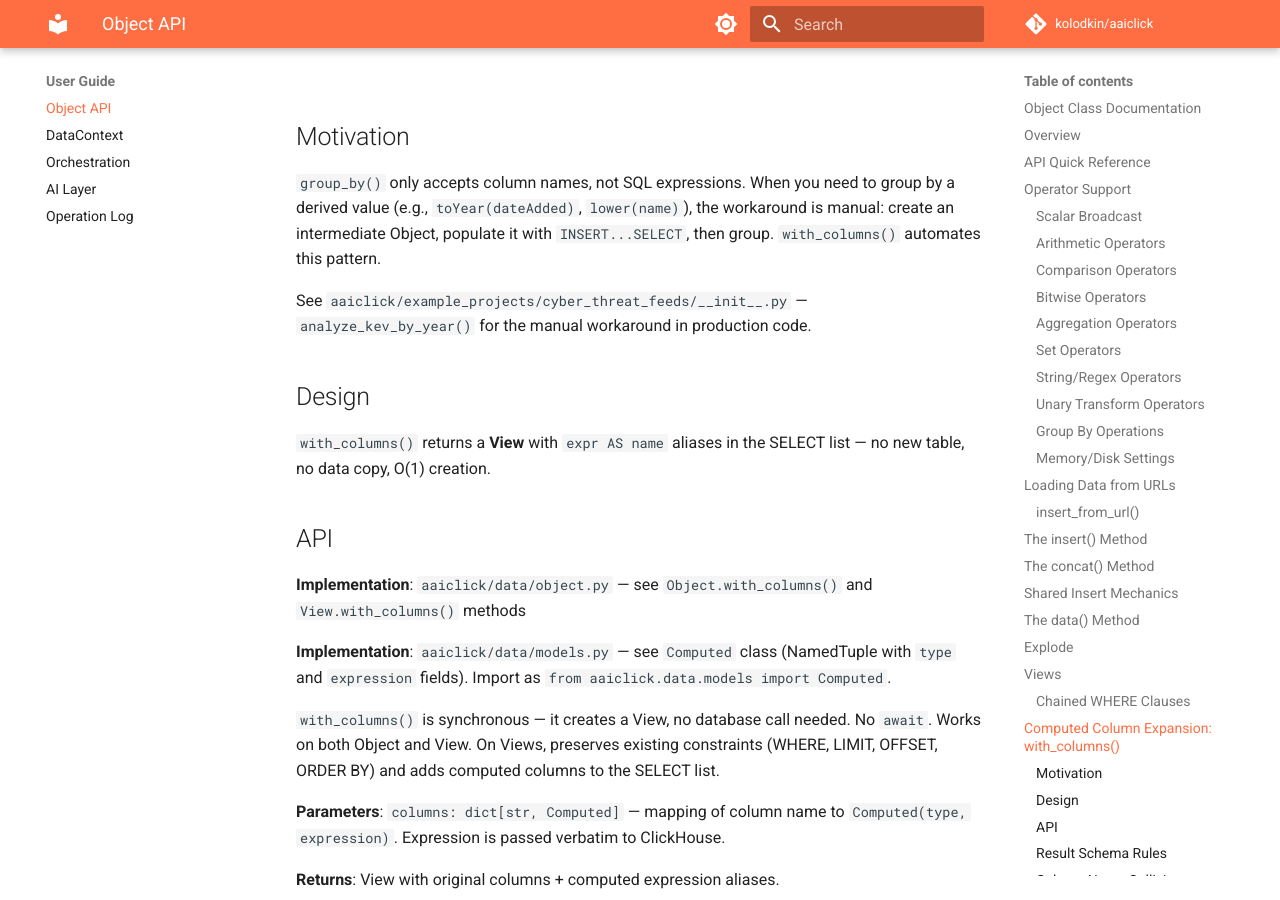
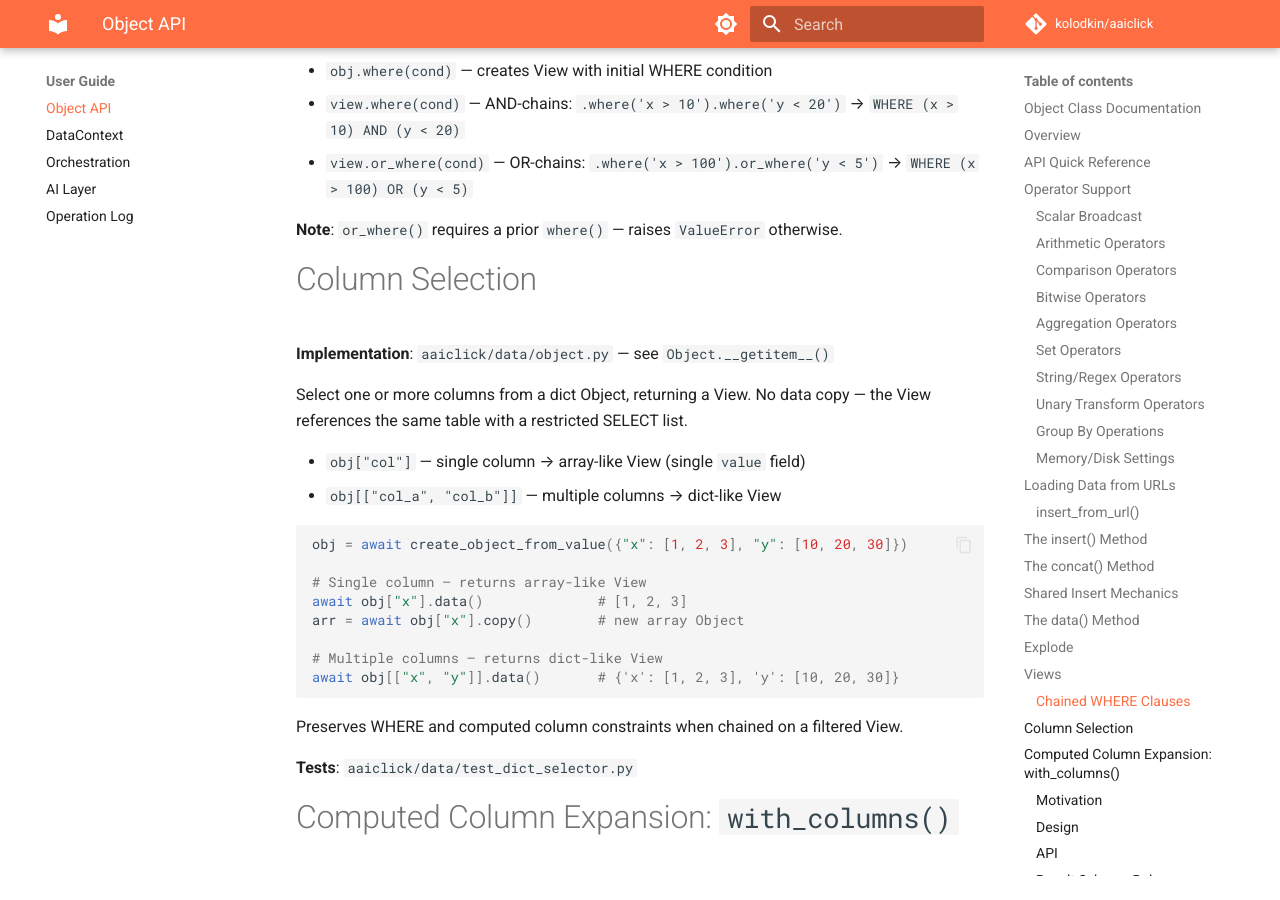
Before and after one commit to kolodkin/aaiclick, an MkDocs documentation site: the page built from docs/object.md, in a window 1280 px wide and 900 px high, scrolled down 10393 px. Built offline with MkDocs 1.6.1 and Material for MkDocs 9.7.7, drawn with Linux system fonts in a browser that asks for light colours; comment, search, counter and statistics services are not loaded; some of the changed text lies outside the part shown.

Commit message:
docs: update object.md API Quick Reference table
Add missing entries: copy(), column selection (obj[key]/obj[[keys]]),
group_by().any() and group_by().group_array_distinct(). Add Column
Selection and copy() sections with examples and test file references.

````diff
--- a/docs/object.md
+++ b/docs/object.md
@@ -33,13 +33,17 @@ For context management, deployment modes, table schemas, data types, lifecycle t
 | `.abs()`, `.log2()`, `.sqrt()`                              | Unary Transforms  | Math functions → new Object                  | [Unary Transform Operators](#unary-transform-operators)                         |
 | `.group_by(keys).sum(col)` etc.                             | Group By          | Aggregation with GROUP BY + optional HAVING  | [Group By Operations](#group-by-operations)                                     |
 | `.group_by(keys).agg({col: op})`                            | Group By          | Multiple aggregations in one pass            | [Group By Operations](#group-by-operations)                                     |
-| `.explode(*columns, left=False)`                             | Explode           | Flatten Array column(s) into rows → View     | [Explode](#explode)                                                             |
+| `.group_by(keys).any(col)`                                  | Group By          | Arbitrary non-NULL value per group           | [Group By Operations](#group-by-operations)                                     |
+| `.group_by(keys).group_array_distinct(col)`                 | Group By          | Distinct values → Array per group            | [Group By Operations](#group-by-operations)                                     |
+| `.explode(*columns, left=False)`                            | Explode           | Flatten Array column(s) into rows → View     | [Explode](#explode)                                                             |
 | `.view(where, limit, offset, order_by)`                     | Views             | Read-only View with optional filters         | [Views](#views)                                                                 |
 | `.where(cond)` / `.or_where(cond)`                          | Views             | Fluent WHERE chaining (AND / OR)             | [Chained WHERE Clauses](#chained-where-clauses)                                 |
+| `obj[key]` / `obj[[keys]]`                                  | Column Selection  | Select column(s) from dict Object → View     | [Column Selection](#column-selection)                                           |
 | `.with_columns({name: Computed(type, expr)})`               | Computed Columns  | Add SQL expression columns → View            | [Computed Column Expansion](#computed-column-expansion-with_columns)            |
 | `.with_year(col)`, `.with_month(col)`, `.with_lower(col)` … | Domain Helpers   | Named shortcuts for common computed columns  | [Domain Helpers](#domain-helpers)                                               |
 | `.with_split_by_char(col, sep)`                             | Domain Helpers    | Split String column by separator → Array     | [Domain Helpers](#domain-helpers)                                               |
 | `.rename({old: new})`                                       | Column Renaming   | Alias column names in a View                 | [Column Renaming](#column-renaming-rename)                                      |
+| `.copy()`                                                   | Copy              | Copy Object / View to a new materialized Object | [copy()](#the-copy-method)                                                   |
 | `.insert(*sources)`                                         | Data Ingestion    | Insert data from Objects / scalars / lists   | [insert()](#the-insert-method)                                                  |
 | `.insert_from_url(url)`                                     | Data Ingestion    | Insert rows from a remote URL                | [insert_from_url()](#insert_from_url)                                           |
 | `.concat(*sources)` / `concat(a, b, …)`                     | Data Ingestion    | Concatenate sources into a new Object        | [concat()](#the-concat-method)                                                  |
@@ -270,6 +274,30 @@ Fluent API for building WHERE conditions. `Object.where()` creates a View; `View
 
 **Note**: `or_where()` requires a prior `where()` — raises `ValueError` otherwise.
 
+# Column Selection
+
+**Implementation**: `aaiclick/data/object.py` — see `Object.__getitem__()`
+
+Select one or more columns from a dict Object, returning a View. No data copy — the View references the same table with a restricted SELECT list.
+
+- `obj["col"]` — single column → array-like View (single `value` field)
+- `obj[["col_a", "col_b"]]` — multiple columns → dict-like View
+
+```python
+obj = await create_object_from_value({"x": [1, 2, 3], "y": [10, 20, 30]})
+
+# Single column — returns array-like View
+await obj["x"].data()              # [1, 2, 3]
+arr = await obj["x"].copy()        # new array Object
+
+# Multiple columns — returns dict-like View
+await obj[["x", "y"]].data()       # {'x': [1, 2, 3], 'y': [10, 20, 30]}
+```
+
+Preserves WHERE and computed column constraints when chained on a filtered View.
+
+**Tests**: `aaiclick/data/test_dict_selector.py`
+
 # Computed Column Expansion: `with_columns()`
 
 ## Motivation
@@ -388,6 +416,23 @@ await consolidated.insert(kev_view)
 
 **Tests**: `aaiclick/data/test_rename.py`
 
+# The copy() Method
+
+**Implementation**: `aaiclick/data/object.py` — see `Object.copy()`
+
+Creates a new Object with a full copy of the data. Works on both Objects and Views — column selection, WHERE filters, and computed columns are materialized into the new table.
+
+```python
+# Copy an array Object
+obj_copy = await obj.copy()
+
+# Materialize a View into a new Object
+arr = await obj["x"].copy()         # array Object from dict column
+subset = await obj.where("x > 5").copy()  # filtered copy
+```
+
+**Tests**: `aaiclick/data/test_copy_parametrized.py`
+
 # Operation Provenance (Oplog)
 
 All Object operations (`create_from_value`, arithmetic, `concat`, `insert`, `copy`, etc.) are instrumented to record provenance via `OplogCollector`. Activation via `data_context()` is planned for Phase 3. See `docs/oplog.md` for the full specification.
````
